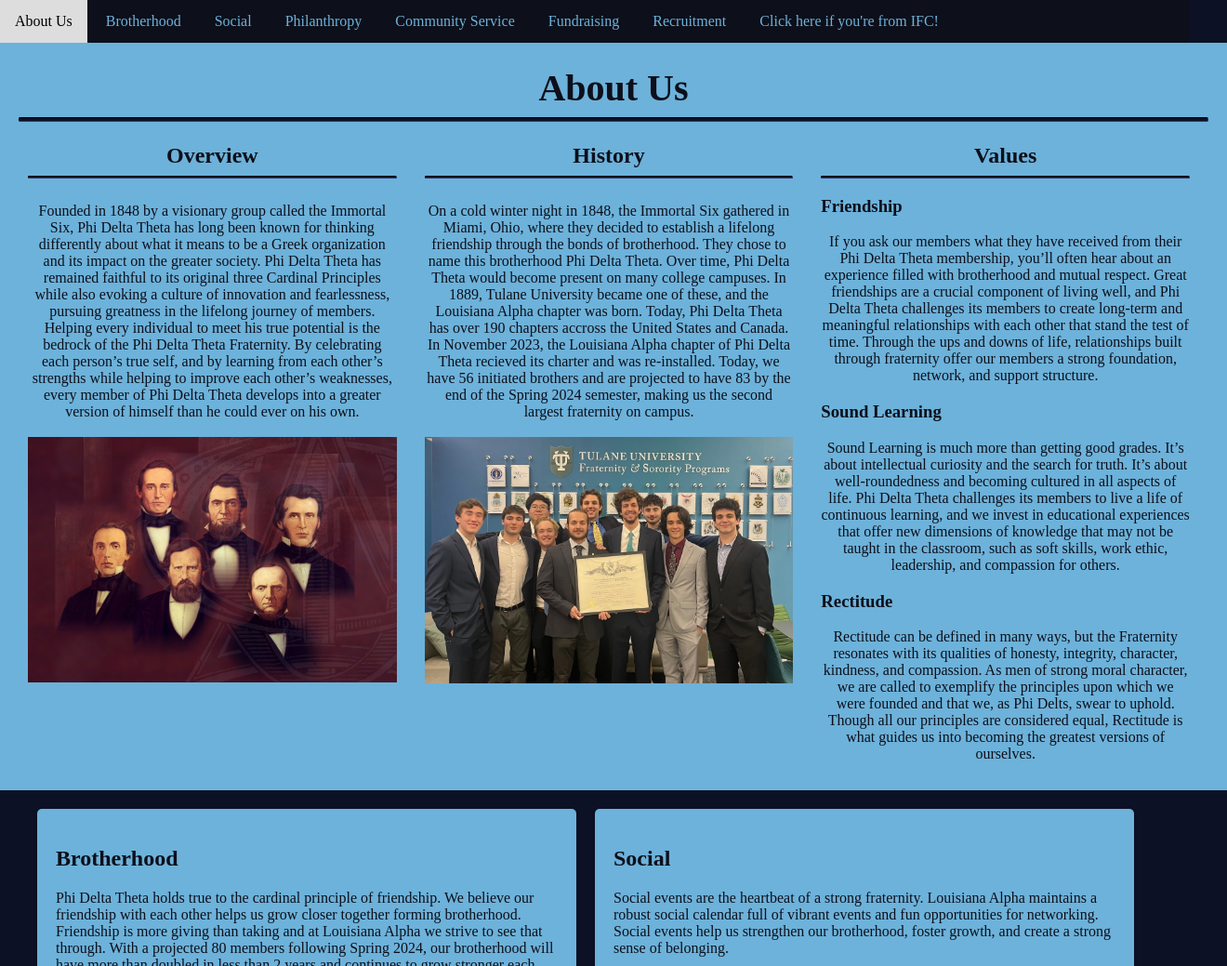
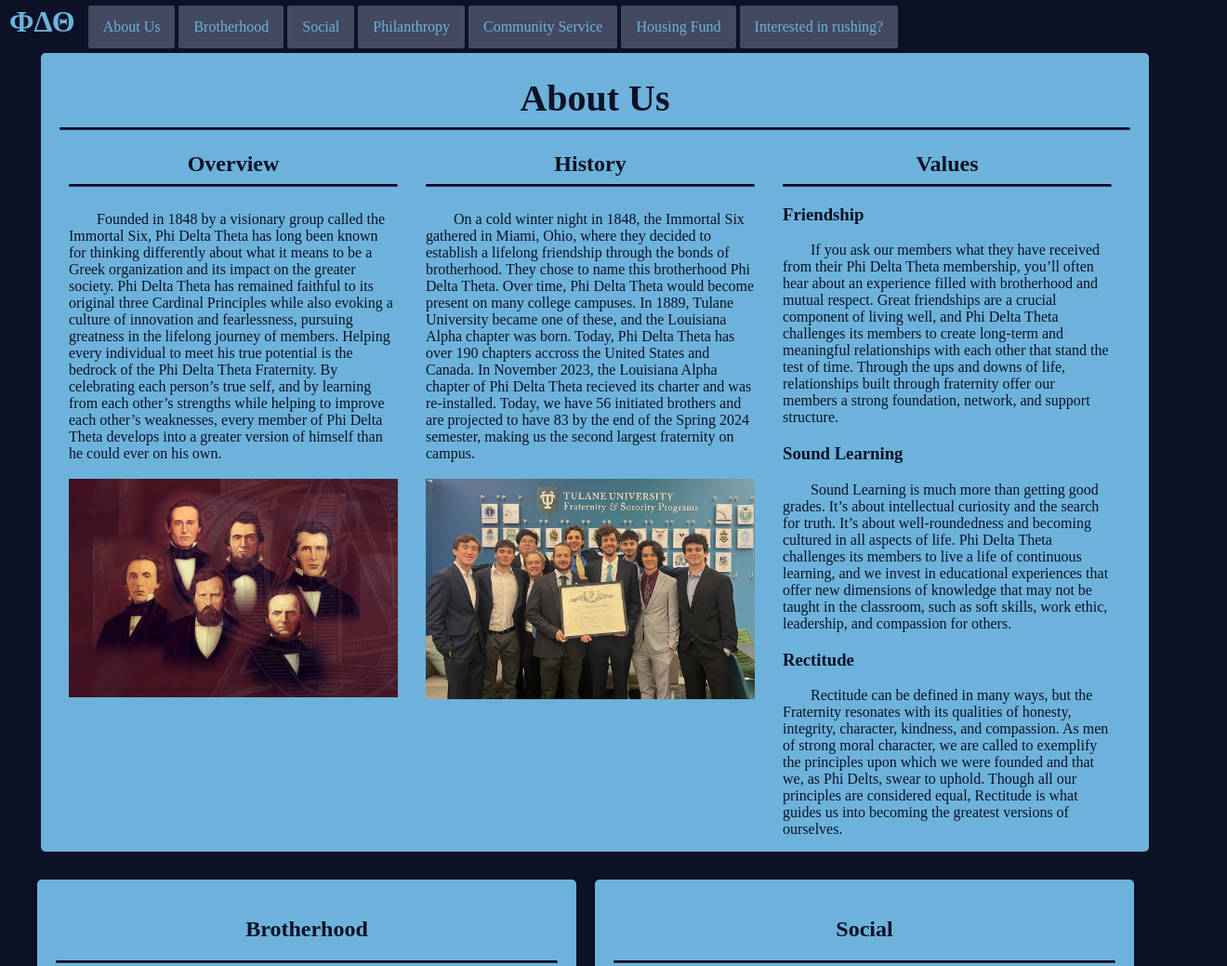
Before and after one commit to aemotyka/Phi-Delt-LA-Alpha, a plain HTML site: page index.html in a window 1280 px wide. Shown: the top 1039 px of the page at 93% size, 1320 px wide, since content can reach past the window. Drawn offline with Linux system fonts and the light colour scheme.

Commit message:
Feat: additional styling

```diff
--- a/index.html
+++ b/index.html
@@ -10,28 +10,28 @@
 <body>
 
     <div class="navbar-container">
-        <div class="navbar">
+        <h1>ΦΔΘ</h1>
+        <div class="navbar" style="display: inline;">
             <a href="#aboutus">About Us</a>
             <a href="#section1">Brotherhood</a>
             <a href="#section2">Social</a>
             <a href="#section3">Philanthropy</a>
             <a href="#section4">Community Service</a>
-            <a href="#section5">Fundraising</a>
-            <a href="#section6">Recruitment</a>
-            <a href="https://www.youtube.com/watch?v=dQw4w9WgXcQ" target="_blank">Click here if you're from IFC!</a>
+            <a href="#section5">Housing Fund</a>
+            <a href="https://docs.google.com/forms/d/1XbEWKyxUFR2x-SgkJ8uTZbSLALZGQjyYJtxQZNb_qnw/viewform?edit_requested=true" target="_blank">Interested in rushing?</a>
         </div>
     </div>
 
     <div class="header" id="aboutus">
         <h1>About Us</h1>
-        <hr/>
+        <hr class="subheader"/>
         <div class="header-subsections">
             <div class="header-subsection">
                 <h2>Overview</h2>
                 <hr class="subheader"/>
                 <div>
                     <br>
-                    <p>Founded in 1848 by a visionary group called the Immortal Six, Phi Delta Theta has long been known for thinking differently about what it means to be a Greek organization and its impact on the greater society. Phi Delta Theta has remained faithful to its original three Cardinal Principles while also evoking a culture of innovation and fearlessness, pursuing greatness in the lifelong journey of members. Helping every individual to meet his true potential is the bedrock of the Phi Delta Theta Fraternity. By celebrating each person’s true self, and by learning from each other’s strengths while helping to improve each other’s weaknesses, every member of Phi Delta Theta develops into a greater version of himself than he could ever on his own.</p>
+                    <p style="text-align: left;">Founded in 1848 by a visionary group called the Immortal Six, Phi Delta Theta has long been known for thinking differently about what it means to be a Greek organization and its impact on the greater society. Phi Delta Theta has remained faithful to its original three Cardinal Principles while also evoking a culture of innovation and fearlessness, pursuing greatness in the lifelong journey of members. Helping every individual to meet his true potential is the bedrock of the Phi Delta Theta Fraternity. By celebrating each person’s true self, and by learning from each other’s strengths while helping to improve each other’s weaknesses, every member of Phi Delta Theta develops into a greater version of himself than he could ever on his own.</p>
                     <br>
                     <img src="images/PhiDeltaTheta_Founders.jpg" alt="The Immortal Six" style="max-width: 100%; height: auto;">
                 </div>
@@ -41,7 +41,7 @@
                 <hr class="subheader"/>
                 <div>
                     <br>
-                    <p>On a cold winter night in 1848, the Immortal Six gathered in Miami, Ohio, where they decided to establish a lifelong friendship through the bonds of brotherhood. They chose to name this brotherhood Phi Delta Theta. Over time, Phi Delta Theta would become present on many college campuses. In 1889, Tulane University became one of these, and the Louisiana Alpha chapter was born. Today, Phi Delta Theta has over 190 chapters accross the United States and Canada. In November 2023, the Louisiana Alpha chapter of Phi Delta Theta recieved its charter and was re-installed. Today, we have 56 initiated brothers and are projected to have 83 by the end of the Spring 2024 semester, making us the second largest fraternity on campus.</p>
+                    <p style="text-align: left;">On a cold winter night in 1848, the Immortal Six gathered in Miami, Ohio, where they decided to establish a lifelong friendship through the bonds of brotherhood. They chose to name this brotherhood Phi Delta Theta. Over time, Phi Delta Theta would become present on many college campuses. In 1889, Tulane University became one of these, and the Louisiana Alpha chapter was born. Today, Phi Delta Theta has over 190 chapters accross the United States and Canada. In November 2023, the Louisiana Alpha chapter of Phi Delta Theta recieved its charter and was re-installed. Today, we have 56 initiated brothers and are projected to have 83 by the end of the Spring 2024 semester, making us the second largest fraternity on campus.</p>
                     <br>
                     <img src="images/99CD0AAD-A61A-49C8-AB93-58F0684A0A65_1_201_a.jpeg" alt="Our 2023-2024 executive commitee with the charter" style="max-width: 100%; height: auto;">
                 </div>
@@ -51,11 +51,11 @@
                 <hr class="subheader"/>
                 <div>
                     <h3 style="text-align: left;">Friendship</h3>
-                    <p>If you ask our members what they have received from their Phi Delta Theta membership, you’ll often hear about an experience filled with brotherhood and mutual respect. Great friendships are a crucial component of living well, and Phi Delta Theta challenges its members to create long-term and meaningful relationships with each other that stand the test of time. Through the ups and downs of life, relationships built through fraternity offer our members a strong foundation, network, and support structure.</p>
+                    <p style="text-align: left;">If you ask our members what they have received from their Phi Delta Theta membership, you’ll often hear about an experience filled with brotherhood and mutual respect. Great friendships are a crucial component of living well, and Phi Delta Theta challenges its members to create long-term and meaningful relationships with each other that stand the test of time. Through the ups and downs of life, relationships built through fraternity offer our members a strong foundation, network, and support structure.</p>
                     <h3 style="text-align: left;">Sound Learning</h3>
-                    <p>Sound Learning is much more than getting good grades. It’s about intellectual curiosity and the search for truth. It’s about well-roundedness and becoming cultured in all aspects of life. Phi Delta Theta challenges its members to live a life of continuous learning, and we invest in educational experiences that offer new dimensions of knowledge that may not be taught in the classroom, such as soft skills, work ethic, leadership, and compassion for others.</p>
+                    <p style="text-align: left;">Sound Learning is much more than getting good grades. It’s about intellectual curiosity and the search for truth. It’s about well-roundedness and becoming cultured in all aspects of life. Phi Delta Theta challenges its members to live a life of continuous learning, and we invest in educational experiences that offer new dimensions of knowledge that may not be taught in the classroom, such as soft skills, work ethic, leadership, and compassion for others.</p>
                     <h3 style="text-align: left;">Rectitude</h3>
-                    <p>Rectitude can be defined in many ways, but the Fraternity resonates with its qualities of honesty, integrity, character, kindness, and compassion. As men of strong moral character, we are called to exemplify the principles upon which we were founded and that we, as Phi Delts, swear to uphold. Though all our principles are considered equal, Rectitude is what guides us into becoming the greatest versions of ourselves.</p>
+                    <p style="text-align: left;">Rectitude can be defined in many ways, but the Fraternity resonates with its qualities of honesty, integrity, character, kindness, and compassion. As men of strong moral character, we are called to exemplify the principles upon which we were founded and that we, as Phi Delts, swear to uphold. Though all our principles are considered equal, Rectitude is what guides us into becoming the greatest versions of ourselves.</p>
                 </div>
             </div>
         </div>
@@ -64,6 +64,7 @@
     <div class="container">
         <div class="section" id="section1">
             <h2>Brotherhood</h2>
+            <hr class="subheader"/>
             <div>
                 <p>Phi Delta Theta holds true to the cardinal principle of friendship. We believe our friendship with each other helps us grow closer together forming brotherhood. Friendship is more giving than taking and at Louisiana Alpha we strive to see that through. With a projected 80 members following Spring 2024, our brotherhood will have more than doubled in less than 2 years and continues to grow stronger each semester.</p>
                 <img src="images/B97F9DEA-131C-4571-9DF6-FD32D49D255E_1_201_a.jpeg" alt="Some brothers after the chapter's installation in November 2023" style="max-width: 100%; height: auto;">
@@ -73,6 +74,7 @@
         </div>
         <div class="section" id="section2">
             <h2>Social</h2>
+            <hr class="subheader"/>
             <div>
                 <p>Social events are the heartbeat of a strong fraternity. Louisiana Alpha maintains a robust social calendar full of vibrant events and fun opportunities for networking. Social events help us strengthen our brotherhood, foster growth, and create a strong sense of belonging.</p>
                 <img src="images/370E7E01-0F62-4149-AEAC-F298234C2337_1_105_c.jpeg" alt="Some of our founders before spring formal" style="max-width: 100%; height: auto;">
@@ -82,6 +84,7 @@
         </div>
         <div class="section" id="section3">
             <h2>Philanthropy</h2>
+            <hr class="subheader"/>
             <div>
                 <p>Louisiana Alpha’s philanthropic events and proceeds go towards the non-profit Live Like Lou, an organization built for supporting families with ALS and funding research for ALS, honoring the great New York Yankees first baseman and fellow brother Lou Gehrig. Our chapter has honored his legacy and the mission of ALS research through a partnership with a family affected by ALS in New Orleans, and the Iron Phi Program in which individuals raise $1,000 for Live Like Lou and complete a physical activity of their choice. Within our first year as an emerging chapter, 1/4 of our brothers became Iron Phis, and raised over $10,000 for ALS research. This lead to our chapter being recognized with Triple Crown Status, and we continue to strive for this cause year after year.</p>
                 <img src="images/il_1588xN.3911725063_ko4r.avif" alt="Fleur De Lis" style="max-width: 100%; height: auto;">
@@ -89,6 +92,7 @@
         </div>
         <div class="section" id="section4">
             <h2>Community Service</h2>
+            <hr class="subheader"/>
             <div>
                 <p>The Louisiana Alpha Chapter’s commitment to community service embodies the core values of brotherhood, community engagement and social responsibility. It is a collective commitment within the fraternity to make a positive impact on the local New Orleans Society through various charitable endeavors and public service initiatives. From volunteering with the Coastal Restoration Society of Louisiana (CRCL) and the Second Harvest Food Bank, our chapter demonstrates a dedication to social service at the local level. For Spring of 2024, this chapter has focused its volunteering towards tutoring in the many underfunded school districts of New Orleans and assisting an educational non profit called Excite All Stars.</p>
                 <img src="images/IMG_8205.jpg" alt="Louisiana Alpha Iron Phi Banner" style="max-width: 100%; height: auto;">
@@ -96,20 +100,30 @@
         </div>
     </div>
 
-    <div class="top-section" id="section5">
-        <h2>Fundraising</h2>
-        <p>Hello! As you may know, Phi Delta Theta at Tulane is a newly reestablished fraternity. As the Louisiana Alpha chapter, we are trying to bring a new Greek life culture to this school. By creating a chapter without hazing, hate, and discrimination, we hope to break the stigma many fraternities have. In just our first year, we raised over $10,000 through Iron Phi challenges, all going to ALS research. This made us a “Triple Crown” chapter, a prestigious award for an emerging fraternity. We have also become the second largest fraternity at Tulane, while also achieving the second highest chapter GPA. We are incredibly proud of what we have accomplished thus far, but there is more to be done.
-
-            Since we are so new, we are a huge step behind other fraternities, who are funded by donors and have extensive alumni networks. Currently, we do not have enough funds for future housing, events, and new member recruitment. We will be formally initiated as national brothers of Phi Delta Theta later this semester, which will cost us thousands of dollars and a major percentage of our chapter dues- a very high price for such a new fraternity. One of our goals is to establish a temporary fraternity house to launch our rebuilding activities, conduct fraternity business, and host recruitment events. Since we are a new chapter here, we have to build cash reserves to fund our activities, including rent for our house.
-
-            Below is a link to donate to the Louisiana Alpha chapter. With the help of your generosity, we can help build a legacy at Tulane, and create memories for years to come. Thank you so much!
-
-            Sincerely, The Brothers of Phi Delta Theta</p>
-        <a href="https://www.gofundme.com/f/tulane-phi-delta-theta-housing-fund" target="_blank">Donate</a>
-    </div>
-
-    <div class="bottom-section" id="section6">
-        <p>This is the bottom section. <a href="https://docs.google.com/forms/d/1XbEWKyxUFR2x-SgkJ8uTZbSLALZGQjyYJtxQZNb_qnw/viewform?edit_requested=true" target="_blank">Click here</a> for more.</p>
+    <div class="header" id="section5">
+        <h2>Housing Fund</h2>
+        <hr class="subheader"/>
+        <div class="header-subsections">
+            <div class="header-subsection">
+                <div>
+                    <p style="text-align: left;">Phi Delta Theta of Tulane University is a newly established fraternity. As the Louisiana Alpha chapter, we are trying to bring a new Greek life culture to this school. By building a chapter dedicated to non-hazing and DEI, we hope to break the stigma many fraternities have at this school and across the country. During our first year, we raised over $10,000 through the Iron Phi program for ALS research. For this, we were recognized as a “Triple Crown” chapter, a prestigious award among chapters of Phi Delta Theta. This achievement marked the first time an emerging chapter was recognized with such an award. We have also grown to become the second largest fraternity at Tulane, while maintaining the second highest chapter GPA, in just 4 semesters. We are incredibly proud of what we have accomplished thus far, but there is more to be done.</p>
+                    <br/>
+                    <p style="text-align: left;">Since we are new, we are a huge step behind other fraternities, who are funded by donors and have extensive alumni networks. While we are able to fund our own brotherhood events and recruitment, acquiring a permanent chapter facility on our own is next to impossible without the generosity of others.</p>
+                    <br/>
+                    <p style="text-align: left;">We have chosen to temporarily rent a house in which to conduct our chapter events. While this works as a temporary solution, it stretches our budget, preventing us from saving up the many thousands of dollars necessary to afford the down payment on a permanent house. Not owning our house also prevents us from being able to display our letters on it- stunting our visibility on campus, and thus our recruitment and success.</p>
+                    <br/>
+                    <p style="text-align: left;">Please consider investing in our future. With your help, we can successfully build a legacy at Tulane University, and ensure our chapter will continue to thrive in the years to come. Thank you so much!</p>
+                    <br/>
+                    <p style="text-align: left;">Sincerely, The Brothers of Phi Delta Theta, LA Alpha.</p>
+                    <br/>
+                    <a href="https://www.gofundme.com/f/tulane-phi-delta-theta-housing-fund" target="_blank">Donate</a>
+                </div>
+            </div>
+            <div class="header-subsection">
+                <div>
+                    <img src="images/FullSizeRender.JPG" alt="Installation" style="max-width:90%;">
+            </div>
+        </div>
     </div>
 
 </body>
--- a/styles.css
+++ b/styles.css
@@ -7,20 +7,37 @@ body {
 }
 
 .navbar-container {
-    overflow-x: auto; /* Enable horizontal scrolling for the navbar */
+    overflow-x: auto;
 }
 
 .navbar {
-    background-color: rgb(13, 15, 26);
-    white-space: nowrap; /* Prevent the navbar from wrapping */
+    background-color: rgb(13, 17, 38);
+    white-space: nowrap;
+    padding-top: 10px;
+    padding-bottom: 5px;
 }
 
 .navbar a {
     display: inline-block;
     color: rgb(109, 178, 218);
+    background-color: rgb(66, 73, 96);
     text-align: center;
     padding: 14px 16px;
     text-decoration: none;
+    border-radius: 2px;
+}
+
+.navbar-container h1 {
+    display: inline-block;
+    color: rgb(109, 178, 218);
+    background-color: rgb(13, 17, 38);
+    text-align: center;
+    border-top: 5px;
+    padding-left: 5px;
+    padding-right: 5px;
+    text-decoration: none;
+    /* border-radius: 2px; */
+    margin: 5px;
 }
 
 .navbar a:hover {
@@ -28,11 +45,17 @@ body {
     color: black;
 }
 
-.header {
-    width: 100%;
+.header, .top-section {
+    width: 90%;
+    margin-right: auto;
+    margin-left: auto;
+    margin-top: 5px;
+    margin-bottom: 10px;
+    border-radius: 5px;
     background-color: rgb(109, 178, 218);
-    color: rgb(13, 15, 26);
+    color: rgb(13, 17, 38);
     padding: 20px;
+    padding-bottom: 5px;
     text-align: center;
 }
 
@@ -77,23 +100,17 @@ body {
     margin-bottom: 20px;
     box-shadow: 0 2px 4px rgba(0, 0, 0, 0.1);
     background-color: rgb(109, 178, 218);
-    color: rgb(13, 15, 26);
+    color: rgb(13, 17, 38);
 }
 
-.bottom-section,
-        .top-section {
-            width: 100%;
-            background-color: #eee; /* Updated background color */
-            color: #333; /* Updated text color */
-            text-align: center;
-            padding: 20px;
-            box-shadow: 0 2px 4px rgba(0, 0, 0, 0.1);
-        }
+.section h2 {
+    text-align: center;
+}
 
-        .top-section h2 {
-            margin-bottom: 10px;
-        }
-
+.top-section h2 {
+    margin-top: 10px;
+    margin-bottom: 10px;
+}
 
 @media (min-width: 900px) {
     .section {
@@ -118,7 +135,7 @@ body {
     }
 }
 
-.section img {
+img {
     object-fit: contain;
 }
 
@@ -132,3 +149,7 @@ hr {
 .subheader {
     height: 1px;
 }
+
+p {
+    text-indent: 30px;
+}
```
Also changed, not shown: images/FullSizeRender.JPG (added).
